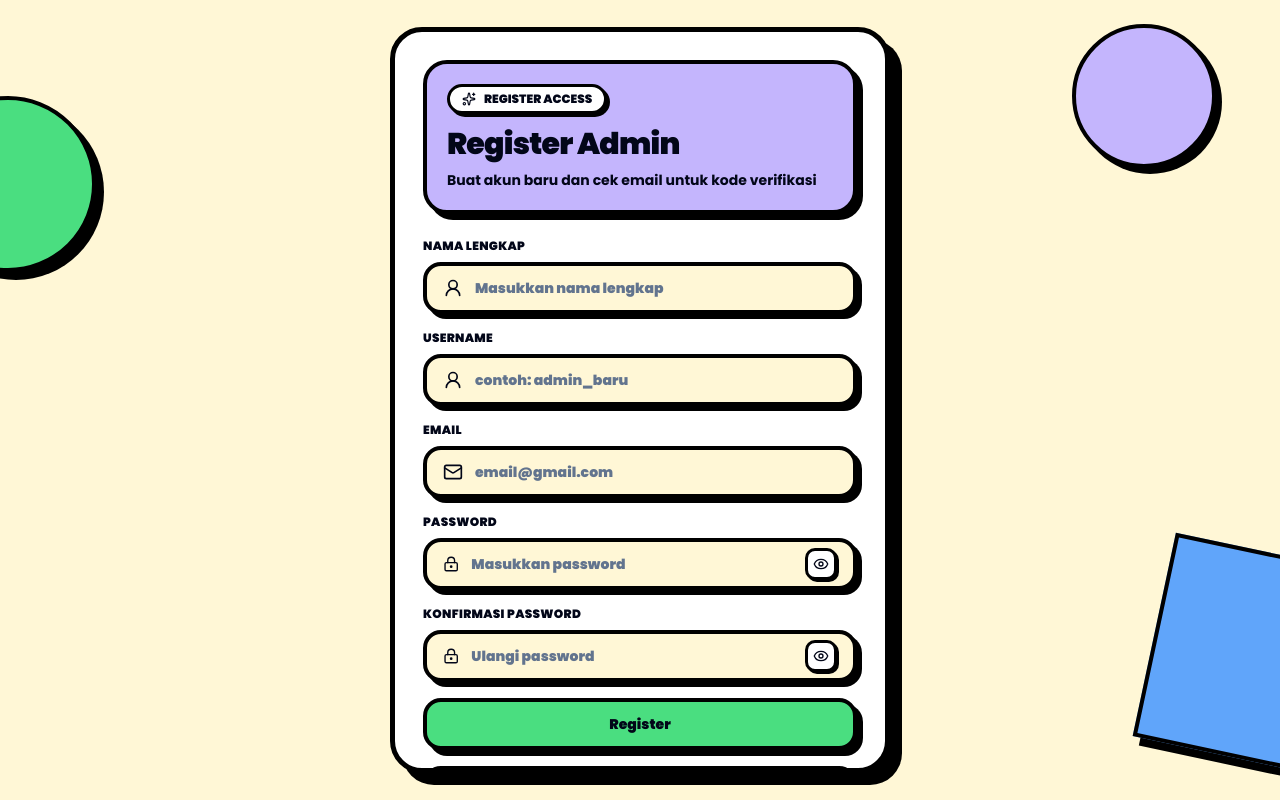
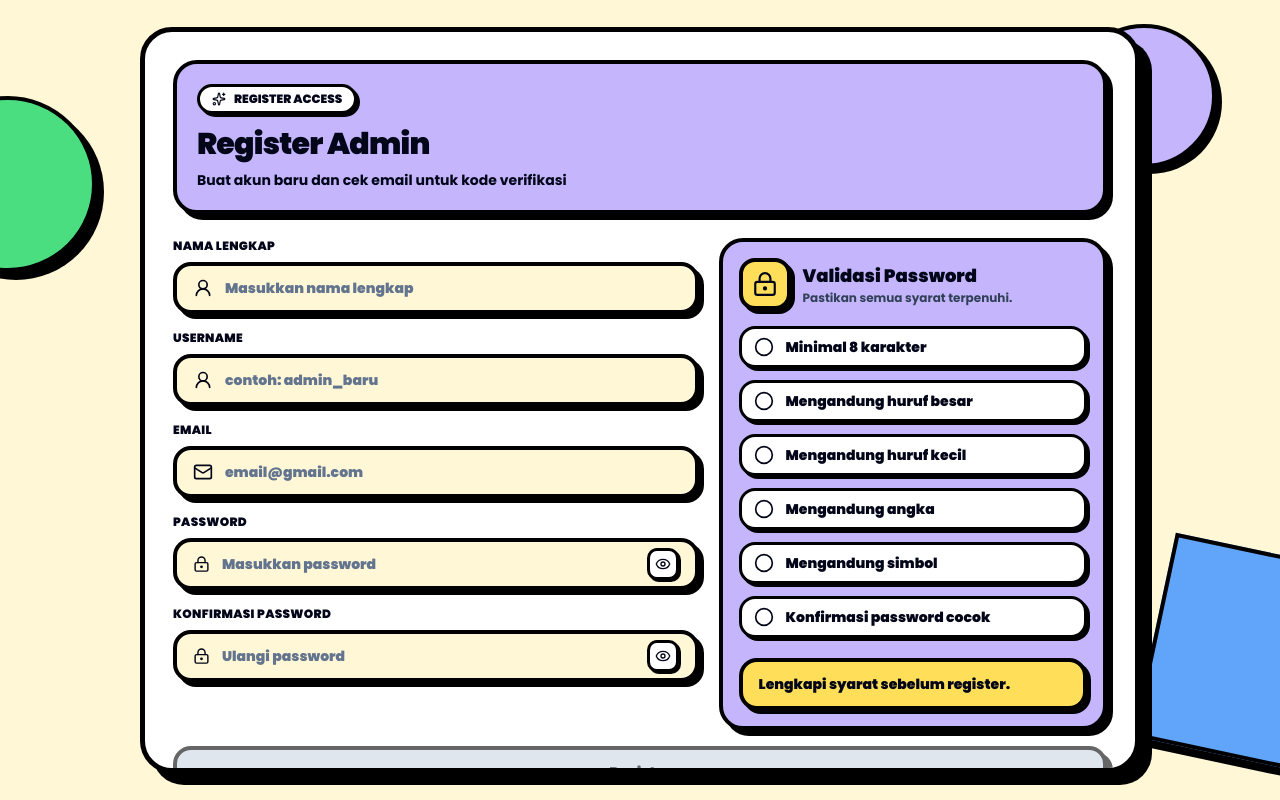
Before and after one commit to frhnabdlfth/manajemen-mahasiswa, a React (Vite) app in the folder frontend/: page /register in a window 1280 px wide. Built offline with nearby package versions, Linux system fonts and the light colour scheme; no server answers.

Commit message:
Add animation and components

```diff
--- a/frontend/src/components/auth/AuthLayout.jsx
+++ b/frontend/src/components/auth/AuthLayout.jsx
@@ -1,4 +1,7 @@
-export default function AuthLayout({ children }) {
+export default function AuthLayout({ children, variant = "login" }) {
+  const maxWidthClass =
+    variant === "register" ? "max-w-[1000px]" : "max-w-[500px]";
+
   return (
     <main className="relative flex min-h-screen items-center justify-center overflow-hidden bg-[#FFF7D6] px-4 py-6 text-slate-950 sm:px-6">
       <div className="pointer-events-none absolute -left-20 top-24 h-36 w-36 rounded-full border-[4px] border-black bg-[#4ADE80] shadow-[8px_8px_0_#000] sm:h-44 sm:w-44" />
@@ -9,7 +12,9 @@ export default function AuthLayout({ children }) {
 
       <div className="pointer-events-none absolute bottom-32 left-1/2 hidden h-24 w-24 -translate-x-1/2 rotate-45 border-[4px] border-black bg-[#FFDE59] shadow-[7px_7px_0_#000] md:block" />
 
-      <section className="relative z-10 w-full max-w-[500px] overflow-hidden rounded-[32px] border-[5px] border-black bg-white shadow-[12px_12px_0_#000]">
+      <section
+        className={`relative z-10 w-full ${maxWidthClass} overflow-hidden rounded-[32px] border-[5px] border-black bg-white shadow-[12px_12px_0_#000]`}
+      >
         <div className="max-h-[92vh] overflow-y-auto p-5 sm:p-7">
           {children}
         </div>
--- a/frontend/src/components/auth/LoginPage.jsx
+++ b/frontend/src/components/auth/LoginPage.jsx
@@ -294,7 +294,7 @@ export default function LoginPage({ initialMode = "login", onLogin }) {
   };
 
   return (
-    <AuthLayout mode={mode}>
+    <AuthLayout variant={initialMode === "register" ? "register" : "login"}>
       <AuthHeader mode={mode} />
 
       <AuthMessage type="error" message={error} />
--- a/frontend/src/components/auth/RegisterForm.jsx
+++ b/frontend/src/components/auth/RegisterForm.jsx
@@ -1,4 +1,12 @@
-import { Mail, UserRound } from "lucide-react";
+import { useMemo } from "react";
+import {
+  CheckCircle2,
+  Circle,
+  LockKeyhole,
+  Mail,
+  UserRound,
+} from "lucide-react";
+
 import AuthInput from "./AuthInput.jsx";
 import AuthPasswordInput from "./AuthPasswordInput.jsx";
 
@@ -13,8 +21,47 @@ export default function RegisterForm({
   onSubmit,
   onGoLogin,
 }) {
+  const passwordRegisterValidation = useMemo(() => {
+    const password = form.password || "";
+    const confirmPassword = form.confirm_password || "";
+
+    return [
+      {
+        label: "Minimal 8 karakter",
+        valid: password.length >= 8,
+      },
+      {
+        label: "Mengandung huruf besar",
+        valid: /[A-Z]/.test(password),
+      },
+      {
+        label: "Mengandung huruf kecil",
+        valid: /[a-z]/.test(password),
+      },
+      {
+        label: "Mengandung angka",
+        valid: /\d/.test(password),
+      },
+      {
+        label: "Mengandung simbol",
+        valid: /[^A-Za-z0-9]/.test(password),
+      },
+      {
+        label: "Konfirmasi password cocok",
+        valid: Boolean(confirmPassword) && password === confirmPassword,
+      },
+    ];
+  }, [form.password, form.confirm_password]);
+
+  const isPasswordStrong = passwordRegisterValidation.every(
+    (item) => item.valid,
+  );
+  const isRegisterDisabled = loading || !isPasswordStrong;
+
   return (
     <form onSubmit={onSubmit} className="space-y-4">
+      <div className="grid gap-5 lg:grid-cols-[1.15fr_0.85fr] lg:items-start">
+        <div className="space-y-4">
           <AuthInput
             label="Nama Lengkap"
             icon={<UserRound size={20} />}
@@ -62,10 +109,62 @@ export default function RegisterForm({
             setShow={setShowConfirmPassword}
             placeholder="Ulangi password"
           />
+        </div>
+
+        <aside className="rounded-[24px] border-[4px] border-black bg-[#C4B5FD] p-4 shadow-[6px_6px_0_#000] lg:sticky lg:top-4">
+          <div className="mb-4 flex items-center gap-3">
+            {isPasswordStrong ? (
+              <div className="grid h-13 w-13 place-items-center rounded-[16px] border-[4px] border-black bg-[#4ADE80] shadow-[4px_4px_0_#000]">
+                <CheckCircle2 size={26} />
+              </div>
+            ) : (
+              <div className="grid h-13 w-13 place-items-center rounded-[16px] border-[4px] border-black bg-[#FFDE59] shadow-[4px_4px_0_#000]">
+                <LockKeyhole size={26} />
+              </div>
+            )}
+
+            <div>
+              <h2 className="text-lg font-black">Validasi Password</h2>
+              <p className="text-xs font-bold text-slate-700">
+                Pastikan semua syarat terpenuhi.
+              </p>
+            </div>
+          </div>
+
+          <div className="space-y-3">
+            {passwordRegisterValidation.map((item) => (
+              <div
+                key={item.label}
+                className={`flex items-center gap-3 rounded-[16px] border-[3px] border-black px-3 py-2 text-sm font-black shadow-[3px_3px_0_#000] ${
+                  item.valid ? "bg-[#4ADE80]" : "bg-white"
+                }`}
+              >
+                {item.valid ? <CheckCircle2 size={20} /> : <Circle size={20} />}
+                <span>{item.label}</span>
+              </div>
+            ))}
+          </div>
+
+          <div
+            className={`mt-5 rounded-[18px] border-[4px] border-black px-4 py-3 text-sm font-black shadow-[4px_4px_0_#000] ${
+              isPasswordStrong ? "bg-[#4ADE80]" : "bg-[#FFDE59]"
+            }`}
+          >
+            {isPasswordStrong
+              ? "Password sudah valid."
+              : "Lengkapi syarat sebelum register."}
+          </div>
+        </aside>
+      </div>
 
       <button
-        disabled={loading}
-        className="h-13 min-h-13 w-full cursor-pointer rounded-[18px] border-[4px] border-black bg-[#4ADE80] text-sm font-black shadow-[6px_6px_0_#000] transition hover:translate-x-[2px] hover:translate-y-[2px] hover:shadow-[3px_3px_0_#000] disabled:cursor-not-allowed disabled:opacity-60"
+        type="submit"
+        disabled={isRegisterDisabled}
+        className={`h-13 min-h-13 w-full rounded-[18px] border-[4px] border-black text-sm font-black shadow-[6px_6px_0_#000] transition ${
+          isRegisterDisabled
+            ? "cursor-not-allowed bg-slate-300 opacity-60"
+            : "cursor-pointer bg-[#4ADE80] hover:translate-x-[2px] hover:translate-y-[2px] hover:shadow-[3px_3px_0_#000]"
+        }`}
       >
         {loading ? "Memproses..." : "Register"}
       </button>
--- a/frontend/src/pages/ChangePasswordPage.jsx
+++ b/frontend/src/pages/ChangePasswordPage.jsx
@@ -1,5 +1,13 @@
-import { useState } from "react";
-import { ArrowLeft, LockKeyhole, Save } from "lucide-react";
+import { useMemo, useState } from "react";
+import {
+  ArrowLeft,
+  CheckCircle2,
+  Circle,
+  LockKeyhole,
+  Save,
+  XCircle,
+} from "lucide-react";
+import { motion } from "framer-motion";
 import { useNavigate } from "react-router-dom";
 
 import Navbar from "../components/layout/Navbar.jsx";
@@ -30,6 +38,41 @@ export default function ChangePasswordPage({
   const [showOldPassword, setShowOldPassword] = useState(false);
   const [showNewPassword, setShowNewPassword] = useState(false);
   const [showConfirmPassword, setShowConfirmPassword] = useState(false);
+
+  const passwordValidation = useMemo(() => {
+    const newPassword = form.new_password;
+    const oldPassword = form.old_password;
+    const confirmPassword = form.confirm_new_password;
+
+    return [
+      {
+        label: "Minimal 8 karakter",
+        valid: newPassword.length >= 8,
+      },
+      {
+        label: "Mengandung huruf besar",
+        valid: /[A-Z]/.test(newPassword),
+      },
+      {
+        label: "Mengandung angka",
+        valid: /\d/.test(newPassword),
+      },
+      {
+        label: "Mengandung simbol",
+        valid: /[^A-Za-z0-9]/.test(newPassword),
+      },
+      {
+        label: "Tidak sama dengan password lama",
+        valid: Boolean(newPassword) && newPassword !== oldPassword,
+      },
+      {
+        label: "Konfirmasi password cocok",
+        valid: Boolean(confirmPassword) && newPassword === confirmPassword,
+      },
+    ];
+  }, [form.old_password, form.new_password, form.confirm_new_password]);
+
+  const isPasswordStrong = passwordValidation.every((item) => item.valid);
 
   const handleChange = (event) => {
     const { name, value } = event.target;
@@ -114,16 +157,26 @@ export default function ChangePasswordPage({
           />
         )}
 
-        <section className="mx-auto max-w-7xl rounded-[32px] border-[5px] border-black bg-white p-5 shadow-[10px_10px_0_#000] sm:p-7">
-          <div className="mb-6 flex items-start gap-4">
-            <div className="grid h-14 w-14 shrink-0 place-items-center rounded-[18px] border-[4px] border-black bg-[#4ADE80] shadow-[4px_4px_0_#000]">
+        <motion.section
+          initial={{ opacity: 0, y: 10 }}
+          animate={{ opacity: 1, y: 0 }}
+          transition={{ duration: 0.45, ease: "easeOut" }}
+          className="mx-auto max-w-7xl rounded-[32px] border-[5px] border-black bg-white p-5 shadow-[10px_10px_0_#000] sm:p-7"
+        >
+          <div className="grid gap-5 lg:grid-cols-[1.5fr_0.8fr] lg:items-start">
+            <div className="space-y-6">
+              <div className="flex items-center gap-3 lg:items-start lg:gap-4">
+                <div className="grid h-13 w-13 shrink-0 place-items-center rounded-[18px] border-[4px] border-black bg-[#4ADE80] shadow-[4px_4px_0_#000]">
                   <LockKeyhole size={28} />
                 </div>
 
                 <div>
-              <h1 className="text-2xl font-black md:text-3xl">Ubah Password</h1>
-              <p className="mt-1 text-sm font-semibold text-slate-600">
-                Masukkan password lama dan password baru untuk memperbarui akun.
+                  <h1 className="text-2xl font-black md:text-3xl">
+                    Ubah Password
+                  </h1>
+                  <p className="hidden lg:inline mt-1 text-sm font-semibold text-slate-600">
+                    Masukkan password lama dan password baru untuk memperbarui
+                    akun.
                   </p>
                 </div>
               </div>
@@ -186,19 +239,73 @@ export default function ChangePasswordPage({
                 <button
                   type="submit"
                   disabled={loading}
-              className="flex h-13 min-h-13 w-full cursor-pointer items-center justify-center gap-2 rounded-[18px] border-[4px] border-black bg-[#4ADE80] text-sm font-black shadow-[6px_6px_0_#000] transition hover:translate-x-[2px] hover:translate-y-[2px] hover:shadow-[3px_3px_0_#000] disabled:cursor-not-allowed disabled:opacity-60"
+                  className="flex h-13 min-h-13 w-full cursor-pointer items-center justify-center gap-1 rounded-[18px] border-[4px] border-black bg-[#4ADE80] text-sm font-black shadow-[6px_6px_0_#000] transition hover:translate-x-[2px] hover:translate-y-[2px] hover:shadow-[3px_3px_0_#000] disabled:cursor-not-allowed disabled:opacity-60"
                 >
-              {loading ? "Menyimpan..." : "Simpan Password Baru"}
+                  <Save size={18} />
+                  {loading ? "Menyimpan..." : "Simpan Password"}
                 </button>
+
                 <button
                   type="button"
                   onClick={() => navigate("/dashboard")}
-              className="flex h-13 min-h-13 w-full cursor-pointer items-center justify-center gap-2 rounded-[18px] border-[4px] bg-[#FFDE59] border-black bg-[#4ADE80] text-sm font-black shadow-[6px_6px_0_#000] transition hover:translate-x-[2px] hover:translate-y-[2px] hover:shadow-[3px_3px_0_#000] disabled:cursor-not-allowed disabled:opacity-60"
+                  className="flex h-13 min-h-13 w-full cursor-pointer items-center justify-center gap-1 rounded-[18px] border-[4px] border-black bg-[#FFDE59] text-sm font-black shadow-[6px_6px_0_#000] transition hover:translate-x-[2px] hover:translate-y-[2px] hover:shadow-[3px_3px_0_#000] disabled:cursor-not-allowed disabled:opacity-60"
                 >
+                  <ArrowLeft size={18} />
                   Kembali
                 </button>
               </form>
-        </section>
+            </div>
+
+            <aside className="rounded-[28px] border-[5px] border-black bg-[#C4B5FD] p-5 mt-10px lg:mt-[-10px] shadow-[8px_8px_0_#000]">
+              <div className="mb-4 flex items-center gap-3">
+                {isPasswordStrong ? (
+                  <div className="grid h-13 w-13 place-items-center rounded-[16px] border-[4px] border-black bg-[#4ADE80] shadow-[4px_4px_0_#000]">
+                    <CheckCircle2 size={26} />
+                  </div>
+                ) : (
+                  <div className="grid h-13 w-13 place-items-center rounded-[16px] border-[4px] border-black bg-[#FFDE59] shadow-[4px_4px_0_#000]">
+                    <LockKeyhole size={26} />
+                  </div>
+                )}
+
+                <div>
+                  <h2 className="text-lg font-black">Validasi Password</h2>
+                  <p className="text-xs font-bold text-slate-700">
+                    Pastikan semua syarat terpenuhi.
+                  </p>
+                </div>
+              </div>
+
+              <div className="space-y-3">
+                {passwordValidation.map((item) => (
+                  <div
+                    key={item.label}
+                    className={`flex items-center gap-3 rounded-[16px] border-[3px] border-black px-3 py-2 text-sm font-black shadow-[3px_3px_0_#000] ${
+                      item.valid ? "bg-[#4ADE80]" : "bg-white"
+                    }`}
+                  >
+                    {item.valid ? (
+                      <CheckCircle2 size={20} />
+                    ) : (
+                      <Circle size={20} />
+                    )}
+                    <span>{item.label}</span>
+                  </div>
+                ))}
+              </div>
+
+              <div
+                className={`mt-5 rounded-[18px] border-[4px] border-black px-4 py-3 text-sm font-black shadow-[4px_4px_0_#000] ${
+                  isPasswordStrong ? "bg-[#4ADE80]" : "bg-[#FFDE59]"
+                }`}
+              >
+                {isPasswordStrong
+                  ? "Password baru sudah valid."
+                  : "Lengkapi syarat password sebelum menyimpan."}
+              </div>
+            </aside>
+          </div>
+        </motion.section>
       </div>
     </main>
   );
```
Also changed, not shown: frontend/src/pages/DashboardOverview.jsx (+41 -1 lines). Lines whose indentation alone changed are shown as unchanged.
